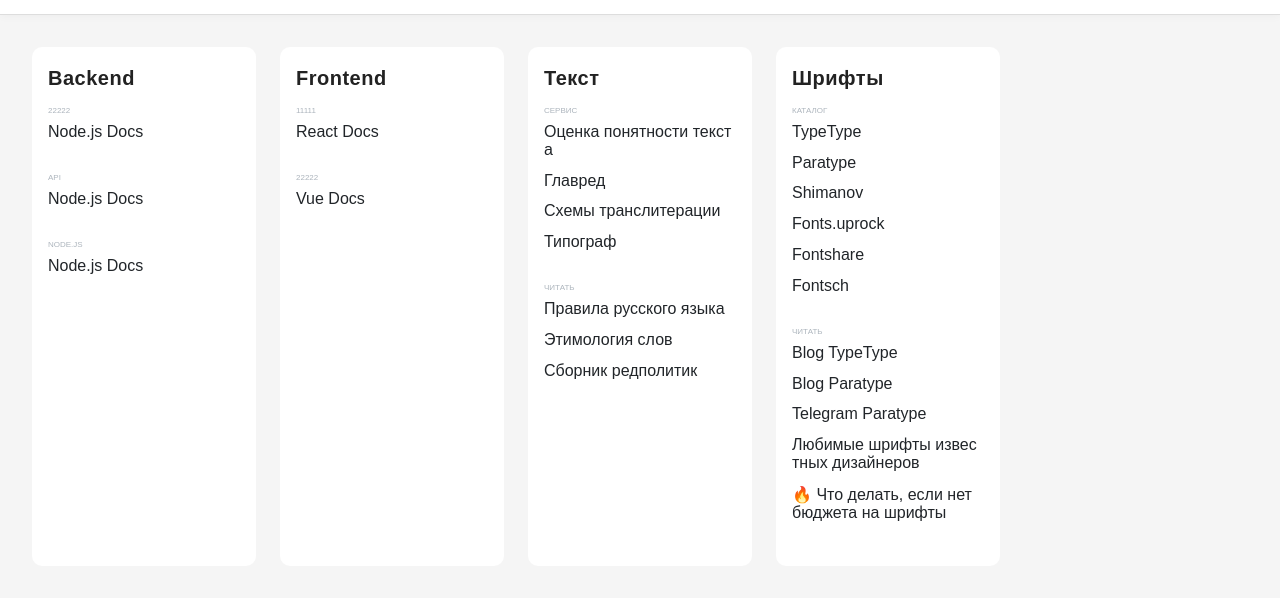
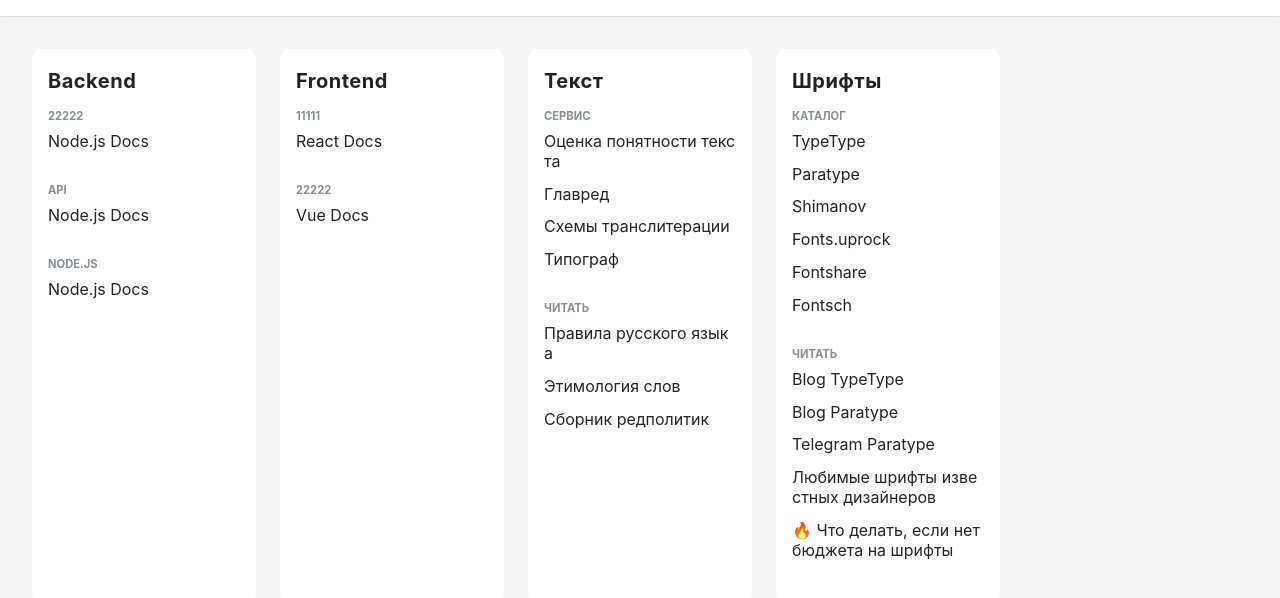
Before and after one commit to hirundos-dev/link-manager, a plain HTML site: page index.html in a window 1280 px wide. Shown: the part 98-696 px from the top of the page. Drawn offline with Linux system fonts and the light colour scheme.

Commit message:
Add files via upload

```diff
--- a/style.css
+++ b/style.css
@@ -1,5 +1,5 @@
 body {
-  font-family: Arial, sans-serif;
+  font-family: inter, sans-serif;
   background: #f5f5f5;
   margin: 0;
   padding: 0;
@@ -68,9 +68,9 @@ header {
 .column h3 {
   margin: 0.5rem 0 0.5rem 0;
   text-transform: uppercase;
-  font-weight: normal;
-  color: #adb5bd;
-  font-size: 0.5rem;
+  font-weight: medium;
+  color: #868e96;
+  font-size: 0.7rem;
 }
 
 ul {
@@ -97,7 +97,7 @@ ul li a {
 
 ul li a:hover {
   color: #024b9a;
-  border-bottom: 1px solid #0366d6;
   background: #f0f8ff;
   border-radius: 2px;
+  padding: 4px 4px;
 }
```
